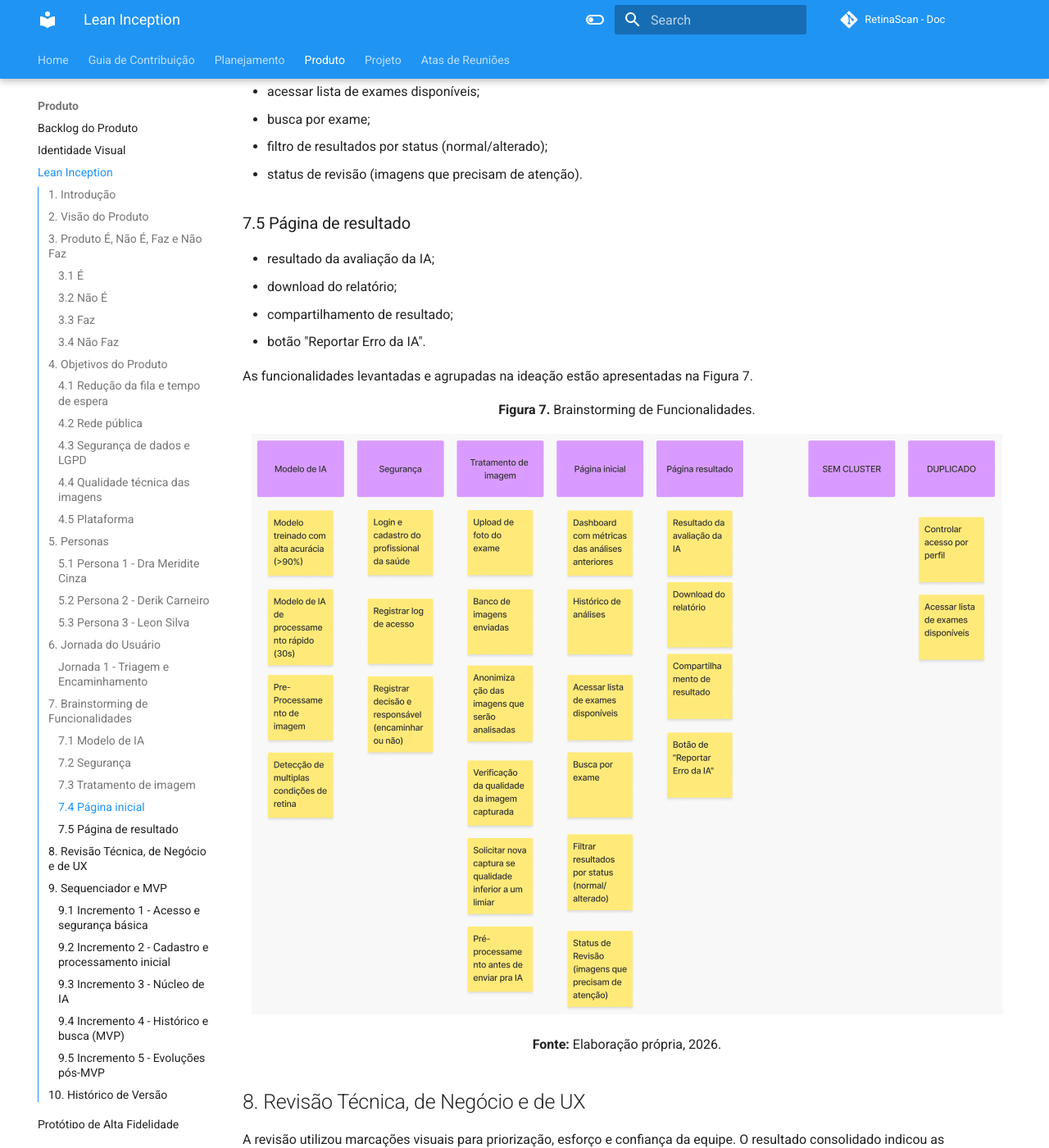
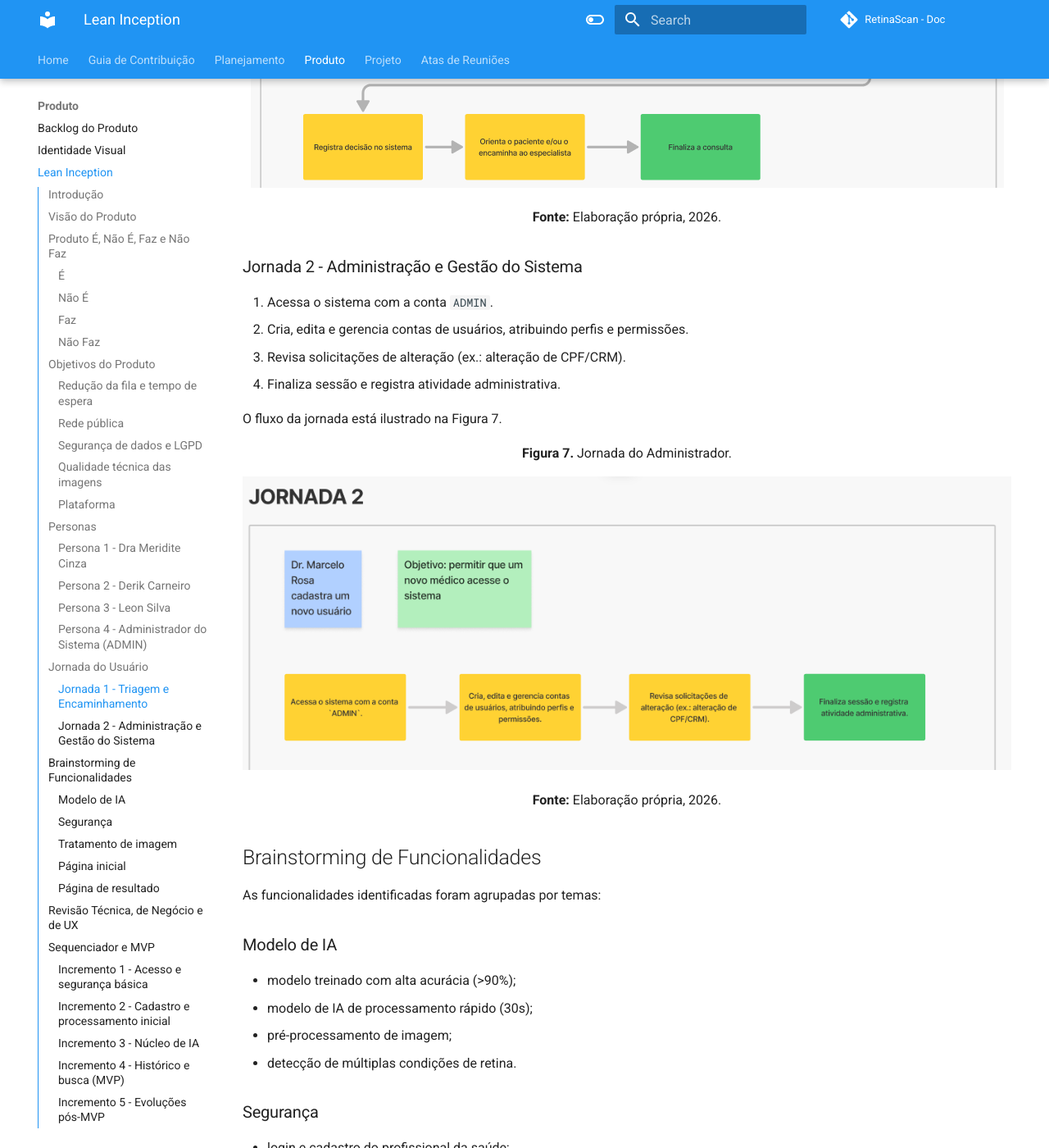
Before and after one commit to fga-eps-mds/2026-1-RetinaScan-Doc, an MkDocs documentation site: the page built from docs/produto/lean-inception.md, in a window 1280 px wide and 1400 px high, scrolled down 10204 px. Shown: the whole window at 82% size. Built offline with MkDocs 1.6.1 and Material for MkDocs 9.7.7, drawn with Linux system fonts in a browser that asks for light colours; comment, search, counter and statistics services are not loaded; some of the changed text lies outside the part shown.

Commit message:
docs: lean inception e canvas MVP

```diff
--- a/docs/produto/lean-inception.md
+++ b/docs/produto/lean-inception.md
@@ -1,13 +1,13 @@
 # Lean Inception
 
-## 1. Introdução
+## Introdução
 
 Este documento consolida os resultados da Lean Inception do produto RetinaScan, seguindo a ordem das dinâmicas executadas pela equipe.
 
 Board de referência:
 https://www.figma.com/board/KNKoP3IksUy3l2ifxMCK6R/Vis%C3%A3o-do-Produto-FCTE-FM-01-2026-1
 
-## 2. Visão do Produto
+## Visão do Produto
 
 **Para** profissionais da saúde envolvidos na triagem oftalmológica da rede pública,
 **cujo processo** de triagem é lento, depende de análise posterior e dificulta a identificação rápida de alterações,
@@ -16,9 +16,9 @@
 **Diferentemente do** RETINA-AI e do EyeArt,
 **nosso produto** é voltado ao processo da saúde pública, priorizando os casos com maior urgência no mesmo fluxo da triagem.
 
-## 3. Produto É, Não É, Faz e Não Faz
+## Produto É, Não É, Faz e Não Faz
 
-### 3.1 É
+### É
 
 - ferramenta web;
 - solução baseada em IA;
@@ -28,7 +28,7 @@
 - voltado para a saúde pública;
 - plataforma de classificação binária.
 
-### 3.2 Não É
+### Não É
 
 - ferramenta para diagnóstico definitivo;
 - ferramenta para substituir profissionais de saúde;
@@ -37,7 +37,7 @@
 - ferramenta para uso do paciente;
 - ferramenta para identificação de doenças específicas.
 
-### 3.3 Faz
+### Faz
 
 - auxilia na triagem inicial de pacientes no sistema de saúde pública;
 - filtra os pacientes com anomalias;
@@ -45,7 +45,7 @@
 - permite revisão de casos com incerteza;
 - processa imagens anonimizadas.
 
-### 3.4 Não Faz
+### Não Faz
 
 - diagnóstico da anomalia;
 - diferenciação da gravidade do problema;
@@ -62,11 +62,11 @@
 	<p><strong>Fonte:</strong> Elaboração própria, 2026.</p>
 </div>
 
-## 4. Objetivos do Produto
+## Objetivos do Produto
 
 Após a ideação, os objetivos foram organizados nos seguintes clusters:
 
-### 4.1 Redução da fila e tempo de espera
+### Redução da fila e tempo de espera
 
 - acelerar o encaminhamento de casos suspeitos para especialistas;
 - usar a triagem automatizada como ferramenta de detecção de alterações precoces;
@@ -74,24 +74,24 @@
 - agilizar o acesso ao profissional de saúde;
 - concentrar atendimentos em casos críticos.
 
-### 4.2 Rede pública
+### Rede pública
 
 - melhorar o processo de triagem;
 - apoiar o oftalmologista com IA confiável;
 - cobrir mais pacientes com o mesmo time.
 
-### 4.3 Segurança de dados e LGPD
+### Segurança de dados e LGPD
 
 - usar LGPD para proteção de dados dos pacientes;
 - garantir anonimidade das imagens;
 - proteger dados sensíveis dos pacientes.
 
-### 4.4 Qualidade técnica das imagens
+### Qualidade técnica das imagens
 
 - garantir qualidade das retinografias;
 - padronizar imagens para melhorar o desempenho do modelo de IA.
 
-### 4.5 Plataforma
+### Plataforma
 
 - permitir upload seguro e simples via web em qualquer unidade de saúde;
 - facilitar revisão humana de casos duvidosos na própria plataforma;
@@ -106,9 +106,9 @@
 	<p><strong>Fonte:</strong> Elaboração própria, 2026.</p>
 </div>
 
-## 5. Personas
+## Personas
 
-### 5.1 Persona 1 - Dra Meridite Cinza
+### Persona 1 - Dra Meridite Cinza
 
 **Perfil:** 40 anos, médica da família, casada, 4 filhos, sobrecarregada.
 
@@ -129,7 +129,7 @@
 	<p><strong>Fonte:</strong> Elaboração própria, 2026.</p>
 </div>
 
-### 5.2 Persona 2 - Derik Carneiro
+### Persona 2 - Derik Carneiro
 
 **Perfil:** técnico de enfermagem, 35 anos, casado, frustrado.
 
@@ -150,7 +150,7 @@
 	<p><strong>Fonte:</strong> Elaboração própria, 2026.</p>
 </div>
 
-### 5.3 Persona 3 - Leon Silva
+### Persona 3 - Leon Silva
 
 **Perfil:** 65 anos, diabético, 2 filhas, sociável, pratica exercícios.
 
@@ -171,7 +171,23 @@
 	<p><strong>Fonte:</strong> Elaboração própria, 2026.</p>
 </div>
 
-## 6. Jornada do Usuário
+### Persona 4 - Administrador do Sistema (ADMIN)
+
+**Perfil:** 45 anos, gestor de TI/saúde ou responsável de operação na rede pública, encarregado pelo gerenciamento dos usuários do sistema.
+
+**Comportamento:** organizado, criterioso, orientado a processos.
+
+**Necessidades:**
+
+- gerenciar contas, permissões e perfis (ADMIN, MÉDICO);
+
+<div align="center">
+    <p><strong>Figura 6.</strong> Persona 4 (Administrador do Sistema).</p>
+    <img src="https://github.com/fga-eps-mds/2026-1-RetinaScan-Doc/blob/main/docs/assets/imagens/lean-inception/Persona4.PNG?raw=true" alt="Persona 4"/>
+    <p><strong>Fonte:</strong> Elaboração própria, 2026.</p>
+</div>
+
+## Jornada do Usuário
 
 ### Jornada 1 - Triagem e Encaminhamento
 
@@ -199,25 +215,40 @@
 	<p><strong>Fonte:</strong> Elaboração própria, 2026.</p>
 </div>
 
-## 7. Brainstorming de Funcionalidades
+### Jornada 2 - Administração e Gestão do Sistema
+
+1. Acessa o sistema com a conta `ADMIN`.
+2. Cria, edita e gerencia contas de usuários, atribuindo perfis e permissões.
+3. Revisa solicitações de alteração (ex.: alteração de CPF/CRM).
+4. Finaliza sessão e registra atividade administrativa.
+
+O fluxo da jornada está ilustrado na Figura 7.
+
+<div align="center">
+    <p><strong>Figura 7.</strong> Jornada do Administrador.</p>
+    <img src="https://github.com/fga-eps-mds/2026-1-RetinaScan-Doc/blob/main/docs/assets/imagens/lean-inception/jornada-administrador.PNG?raw=true" alt="Jornada do Administrador"/>
+    <p><strong>Fonte:</strong> Elaboração própria, 2026.</p>
+</div>
+
+## Brainstorming de Funcionalidades
 
 As funcionalidades identificadas foram agrupadas por temas:
 
-### 7.1 Modelo de IA
+### Modelo de IA
 
 - modelo treinado com alta acurácia (>90%);
 - modelo de IA de processamento rápido (30s);
 - pré-processamento de imagem;
 - detecção de múltiplas condições de retina.
 
-### 7.2 Segurança
+### Segurança
 
 - login e cadastro do profissional da saúde;
 - registrar log de acesso;
 - registrar decisão e responsável (encaminhar ou não);
 - controlar acesso por perfil.
 
-### 7.3 Tratamento de imagem
+### Tratamento de imagem
 
 - upload de foto do exame;
 - banco de imagens enviadas;
@@ -226,7 +257,7 @@
 - solicitar nova captura quando qualidade inferior ao limiar;
 - pré-processamento antes de enviar para IA.
 
-### 7.4 Página inicial
+### Página inicial
 
 - dashboard com métricas das análises anteriores;
 - histórico de análises;
@@ -235,7 +266,7 @@
 - filtro de resultados por status (normal/alterado);
 - status de revisão (imagens que precisam de atenção).
 
-### 7.5 Página de resultado
+### Página de resultado
 
 - resultado da avaliação da IA;
 - download do relatório;
@@ -250,7 +281,7 @@
 	<p><strong>Fonte:</strong> Elaboração própria, 2026.</p>
 </div>
 
-## 8. Revisão Técnica, de Negócio e de UX
+## Revisão Técnica, de Negócio e de UX
 
 A revisão utilizou marcações visuais para priorização, esforço e confiança da equipe. O resultado consolidado indicou as funcionalidades mais críticas para compor os primeiros incrementos.
 
@@ -281,30 +312,30 @@
 	<p><strong>Fonte:</strong> Elaboração própria, 2026.</p>
 </div>
 
-## 9. Sequenciador e MVP
+## Sequenciador e MVP
 
 Com base no sequenciador, os incrementos foram organizados em 5 ondas:
 
-### 9.1 Incremento 1 - Acesso e segurança básica
+### Incremento 1 - Acesso e segurança básica
 
 - gerenciamento de usuários pelo ADMIN;
 - login do profissional da saúde;
 - controle de acesso por perfil.
 
-### 9.2 Incremento 2 - Cadastro e processamento inicial
+### Incremento 2 - Cadastro e processamento inicial
 
 - registrar log de acesso;
 - cadastrar exame;
 - pré-processamento de imagem;
 - upload de foto do exame.
 
-### 9.3 Incremento 3 - Núcleo de IA
+### Incremento 3 - Núcleo de IA
 
 - modelo treinado com alta acurácia (90%);
 - resultado da avaliação da IA;
 - botão de "Reportar Erro da IA".
 
-### 9.4 Incremento 4 - Histórico e busca (MVP)
+### Incremento 4 - Histórico e busca (MVP)
 
 - histórico de análises;
 - busca de relatório;
@@ -312,7 +343,9 @@
 
 **MVP definido até este ponto.**
 
-### 9.5 Incremento 5 - Evoluções pós-MVP
+**Issues relacionadas ao MVP:** [#3](https://github.com/fga-eps-mds/2026-1-RetinaScan-Doc/issues/3), [#13](https://github.com/fga-eps-mds/2026-1-RetinaScan-Doc/issues/13), [#14](https://github.com/fga-eps-mds/2026-1-RetinaScan-Doc/issues/14), [#15](https://github.com/fga-eps-mds/2026-1-RetinaScan-Doc/issues/15), [#20](https://github.com/fga-eps-mds/2026-1-RetinaScan-Doc/issues/20), [#21](https://github.com/fga-eps-mds/2026-1-RetinaScan-Doc/issues/21), [#16](https://github.com/fga-eps-mds/2026-1-RetinaScan-Doc/issues/16), [#17](https://github.com/fga-eps-mds/2026-1-RetinaScan-Doc/issues/17), [#18](https://github.com/fga-eps-mds/2026-1-RetinaScan-Doc/issues/18)
+
+### Incremento 5 - Evoluções pós-MVP
 
 - dashboard com métricas das análises anteriores;
 - download de relatório;
@@ -326,7 +359,12 @@
 	<p><strong>Fonte:</strong> Elaboração própria, 2026.</p>
 </div>
 
-## 10. Histórico de Versão
+## Canvas MVP
+
+O Canvas MVP preenchido está disponível em [docs/produto/mvp-canvas.md](mvp-canvas.md).
+
+
+## Histórico de Versão
 
 | Versão | Data | Descrição | Autor | Revisor |
 | :----: | :--: | :-- | :-- | :-- |
--- /dev/null
+++ b/docs/produto/mvp-canvas.md
@@ -0,0 +1,87 @@
+# Canvas MVP — RetinaScan
+
+
+## Personas Segmentadas
+
+- Dra Meridite Cinza — Médica da família: decisora clínica, precisa de triagem rápida e orientações claras;
+- Dr. Marcelo Rosa - Administrador do Sistema (ADMIN): gestor operacional/tecnológico responsável por contas, perfis e acessos.
+
+## Proposta do MVP
+
+Implementar um fluxo web mínimo que permita captura/upload de retinografias, pré-processamento, inferência por modelo de IA e histórico pesquisável, com autenticação e gestão básica de usuários (ADMIN). Objetivo: reduzir tempo de triagem e priorizar casos suspeitos.
+
+
+
+## Jornadas
+
+### Jornada — Triagem e Encaminhamento (resumo)
+1. Captura da imagem da retina;
+2. Upload e validação automática da qualidade;
+3. Pré-processamento e envio para IA;
+4. Recebimento do resultado (normal/alterado);
+5. Revisão humana em casos duvidosos e decisão de encaminhamento;
+6. Registro da decisão e finalização.
+
+### Jornada — Administração e Gestão (resumo)
+1. Login com conta ADMIN;
+2. Gestão de contas e permissões;
+4. Edição de dados sensíveis dos usuários.
+
+## Funcionalidades (MVP)
+
+- Autenticação e controle de perfis (ADMIN, MÉDICO) — issues: [#3](https://github.com/fga-eps-mds/2026-1-RetinaScan-Doc/issues/3), [#1](https://github.com/fga-eps-mds/2026-1-RetinaScan-Doc/issues/1)
+- Cadastro de exame (#13) e upload de imagem (#14)
+- Validação e pré-processamento de imagem (#15)
+- Integração com modelo de IA e inferência (#20, #21)
+- Botão "Reportar Erro da IA" para feedback humano (#19)
+- Histórico pesquisável, busca e filtros (#16, #17, #18)
+
+## Resultado Esperado
+
+- Redução do tempo médio de triagem e da fila de espera;
+- Priorização automática de exames com suspeita de anomalia;
+- Aumento da capacidade de triagem por unidade sem aumento proporcional de profissionais;
+- Adoção inicial por profissionais de saúde e geração de evidências para expansão.
+
+
+## Métricas para validar as hipóteses do negócio
+
+- Acurácia do modelo (meta >= 90%) — valida hipótese técnica;
+- Redução do tempo médio de triagem (antes x depois);
+- % de exames priorizados corretamente (precision/recall sobre casos críticos);
+- Taxa de adoção (usuários ativos por semana);
+- Número de uploads processados por dia e tempo médio de inferência;
+- Taxa de reportes de erro (feedback humano) e taxa de false positives/negatives.
+
+## Custo & Cronograma
+
+- Principais componentes de custo: horas de trabalho, equipamentos de processamento para IA (depreciação), hospedagem/deploy, energia e conectividade.
+- Recursos mínimos sugeridos: 3–5 desenvolvedores (backend/frontend), 1 engenheiro de ML, 1 PO/QA.
+- Cronograma resumido (marcos principais):
+  - R1 — Cadastro e Upload de Exames: 27/04/2026
+  - R2 — MVP (Busca, filtros, histórico): 25/05/2026
+  - R3 — Entrega do MVP (épico de IA concluído): 29/06/2026
+  - Encerramento — RM6: 06/07/2026
+
+
+---
+
+Referências: `docs/produto/lean-inception.md`.
+
+## Imagens do Canvas MVP
+
+<div align="center">
+  <p><strong>Canvas MVP — versão 1</strong></p>
+  <img src="../assets/imagens/lean-inception/canvas-MVP-1.PNG" alt="Canvas MVP 1" style="max-width:90%"/>
+  <p><strong>Canvas MVP — versão 2</strong></p>
+  <img src="../assets/imagens/lean-inception/canvas-MVP-2.PNG" alt="Canvas MVP 2" style="max-width:90%"/>
+  <p><strong>Fonte:</strong> Elaboração própria, 2026.</p>
+</div>
+
+
+
+## Histórico de Versão
+
+| Versão | Data | Descrição | Autor | Revisor |
+| :----: | :--: | :-- | :-- | :-- |
+| 1.0 | 19/04/2026 | Preenchimento do canvas MVP com resultados da Lean Inception | [Zenilda Vieira](https://github.com/ZenildaVieira) |  |
```
Also changed, not shown: docs/assets/imagens/lean-inception/Persona4.PNG (added), docs/assets/imagens/lean-inception/canvas-MVP-1.PNG (added), docs/assets/imagens/lean-inception/canvas-MVP-2.PNG (added), docs/assets/imagens/lean-inception/jornada-administrador.PNG (added), docs/assets/imagens/lean-inception/revisao-tecnica-de-negocio-e-ux.PNG, docs/assets/imagens/lean-inception/sequenciador.PNG.
